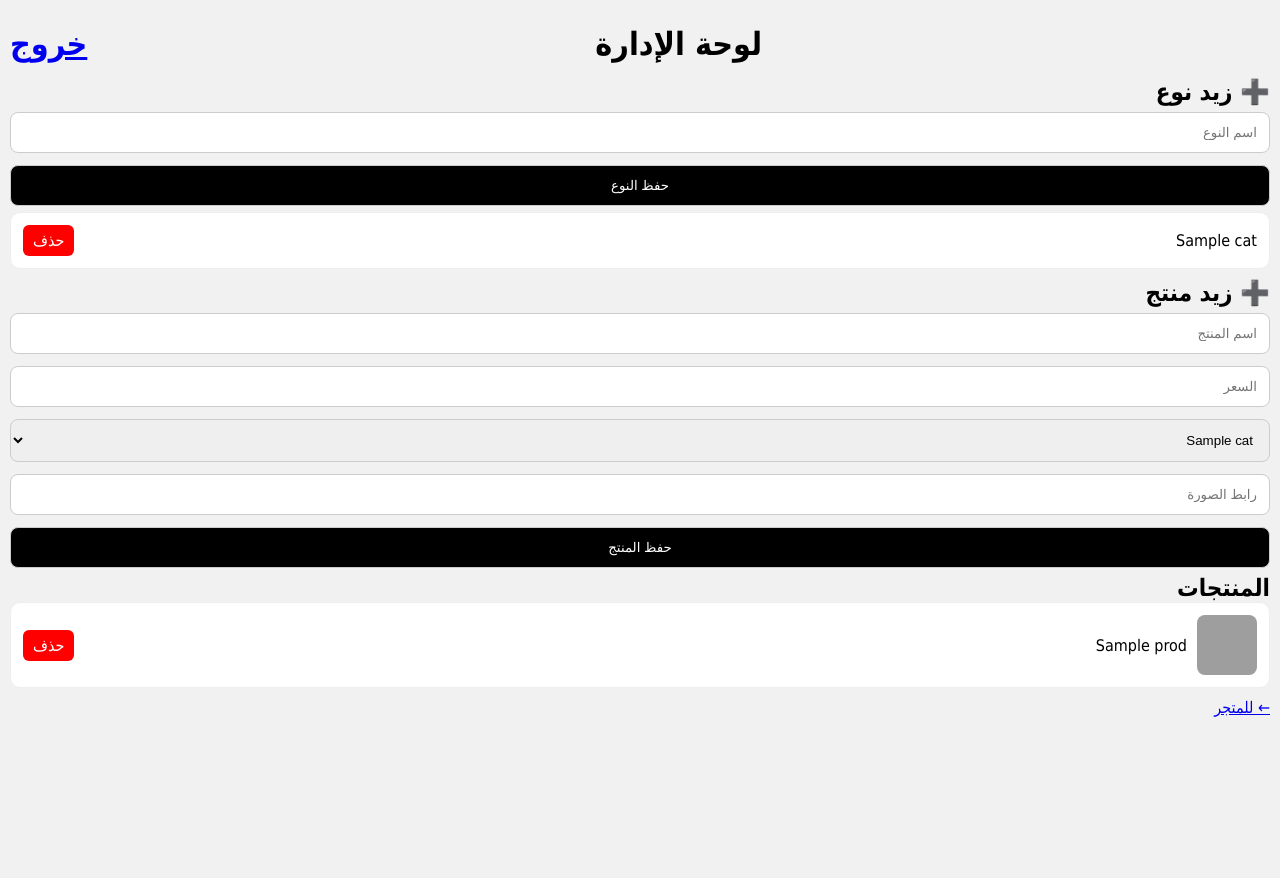
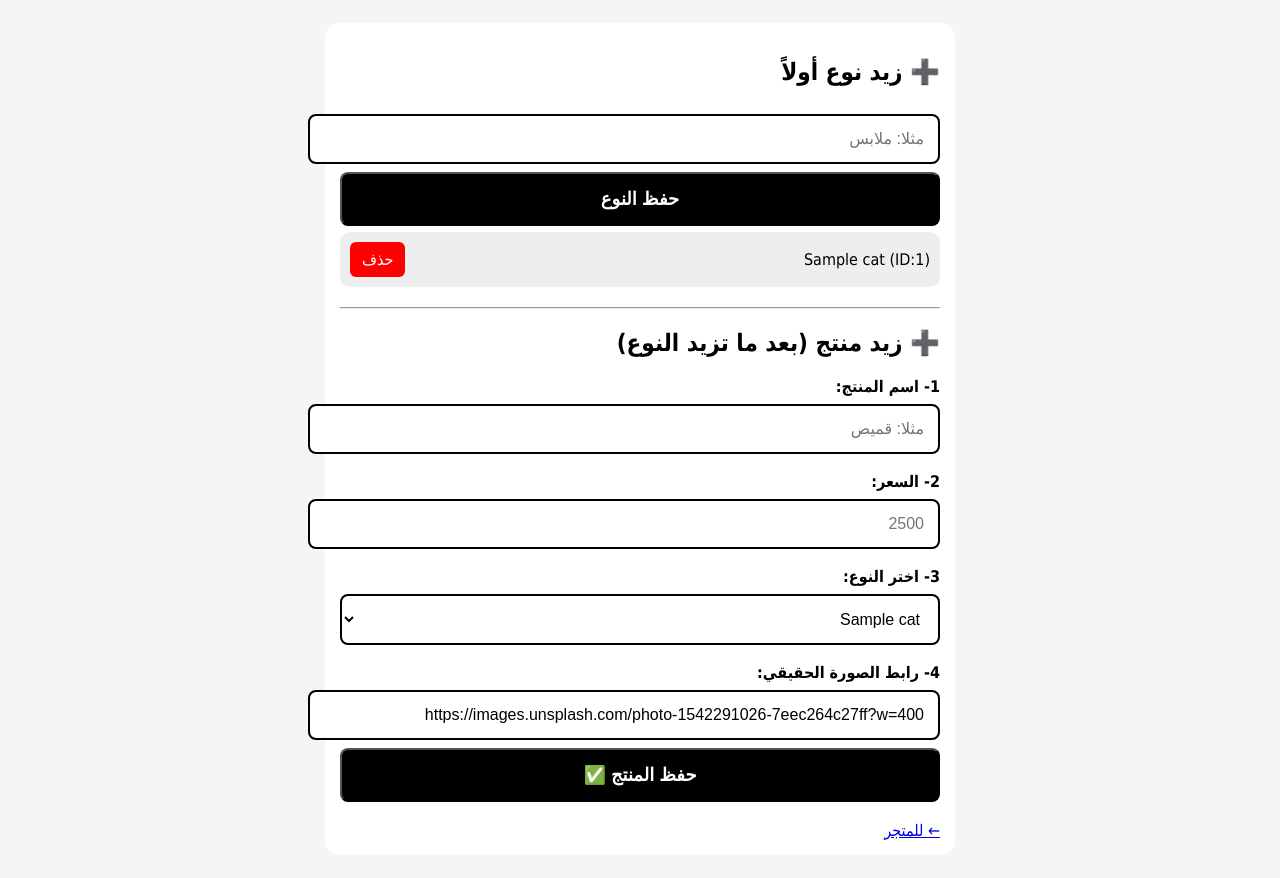
Before and after one commit to aissa1401r-design/matdjar_store, a Flask app: template templates/admin.html in a window 1280 px wide. Before the commit the page ends 717 px from the top, so only its background shows below. Run offline with Flask 3, Linux system fonts and the light colour scheme; the template is opened without the code that fills it: most values are stand-ins (such as "Sample title", 1, 10 or a date in 2020); grey boxes are pictures that could not be loaded.

Commit message:
Update admin.html

```diff
--- a/templates/admin.html
+++ b/templates/admin.html
@@ -1,18 +1,18 @@
-<!DOCTYPE html><html dir="rtl" lang="ar"><head><meta charset="utf-8"><meta name="viewport" content="width=device-width, initial-scale=1">
-<title>الإدارة</title><link rel="stylesheet" href="/static/style.css"></head><body>
-<h1>لوحة الإدارة <a href="/logout" style="float:left">خروج</a></h1>
-<h2>➕ زيد نوع</h2>
-<form method="post" action="/admin/add_cat"><input name="name" placeholder="اسم النوع" required><button>حفظ النوع</button></form>
-{% for c in cats %}<div class="card"><div style="flex:1">{{c[1]}}</div><a class="del" href="/admin/del_cat/{{c[0]}}">حذف</a></div>{% endfor %}
-<h2>➕ زيد منتج</h2>
+<!DOCTYPE html><html dir="rtl" lang="ar"><head><meta charset="utf-8"><meta name="viewport" content="width=device-width, initial-scale=1"><title>الإدارة</title>
+<style>body{font-family:Tahoma;background:#f5f5f5;direction:rtl;padding:15px}.admin-wrap{max-width:600px;margin:auto;background:white;padding:15px;border-radius:15px}input,select{width:100%;padding:14px;margin:8px 0;border:2px solid #000;border-radius:8px;background:#fff;color:#000;font-size:16px}button{width:100%;padding:14px;background:black;color:white;font-weight:bold;border-radius:8px;font-size:18px}.card{display:flex;gap:10px;align-items:center;background:#eee;padding:10px;border-radius:10px;margin:6px 0}.card img{width:50px;height:50px;object-fit:cover;border-radius:8px}.del{background:red;color:white;padding:8px 12px;border-radius:6px;text-decoration:none}label{font-weight:bold;margin-top:10px;display:block;color:#000}</style>
+</head><body><div class="admin-wrap">
+<h2>➕ زيد نوع أولاً</h2>
+<form method="post" action="/admin/add_cat"><input name="name" placeholder="مثلا: ملابس" required><button>حفظ النوع</button></form>
+{% for c in cats %}<div class="card"><div style="flex:1">{{c[1]}} (ID:{{c[0]}})</div><a class="del" href="/admin/del_cat/{{c[0]}}">حذف</a></div>{% endfor %}
+
+<hr style="margin:20px 0">
+<h2>➕ زيد منتج (بعد ما تزيد النوع)</h2>
 <form method="post" action="/admin/add_prod">
-<input name="name" placeholder="اسم المنتج" required>
-<input name="price" type="number" placeholder="السعر">
-<select name="cat_id">{% for c in cats %}<option value="{{c[0]}}">{{c[1]}}</option>{% endfor %}</select>
-<input name="image" placeholder="رابط الصورة" required>
-<button>حفظ المنتج</button>
+<label>1- اسم المنتج:</label><input name="name" placeholder="مثلا: قميص" required>
+<label>2- السعر:</label><input name="price" type="number" placeholder="2500" required>
+<label>3- اختر النوع:</label><select name="cat_id" required>{% for c in cats %}<option value="{{c[0]}}">{{c[1]}}</option>{% endfor %}</select>
+<label>4- رابط الصورة الحقيقي:</label><input name="image" value="https://images.unsplash.com/photo-1542291026-7eec264c27ff?w=400" required>
+<button>حفظ المنتج ✅</button>
 </form>
-<h2>المنتجات</h2>
-{% for p in prods %}<div class="card"><img src="{{p[3]}}"><div style="flex:1">{{p[1]}}</div><a class="del" href="/admin/del_prod/{{p[0]}}">حذف</a></div>{% endfor %}
-<a href="/">← للمتجر</a>
-</body></html>
+<br><a href="/">← للمتجر</a>
+</div></body></html>
```
